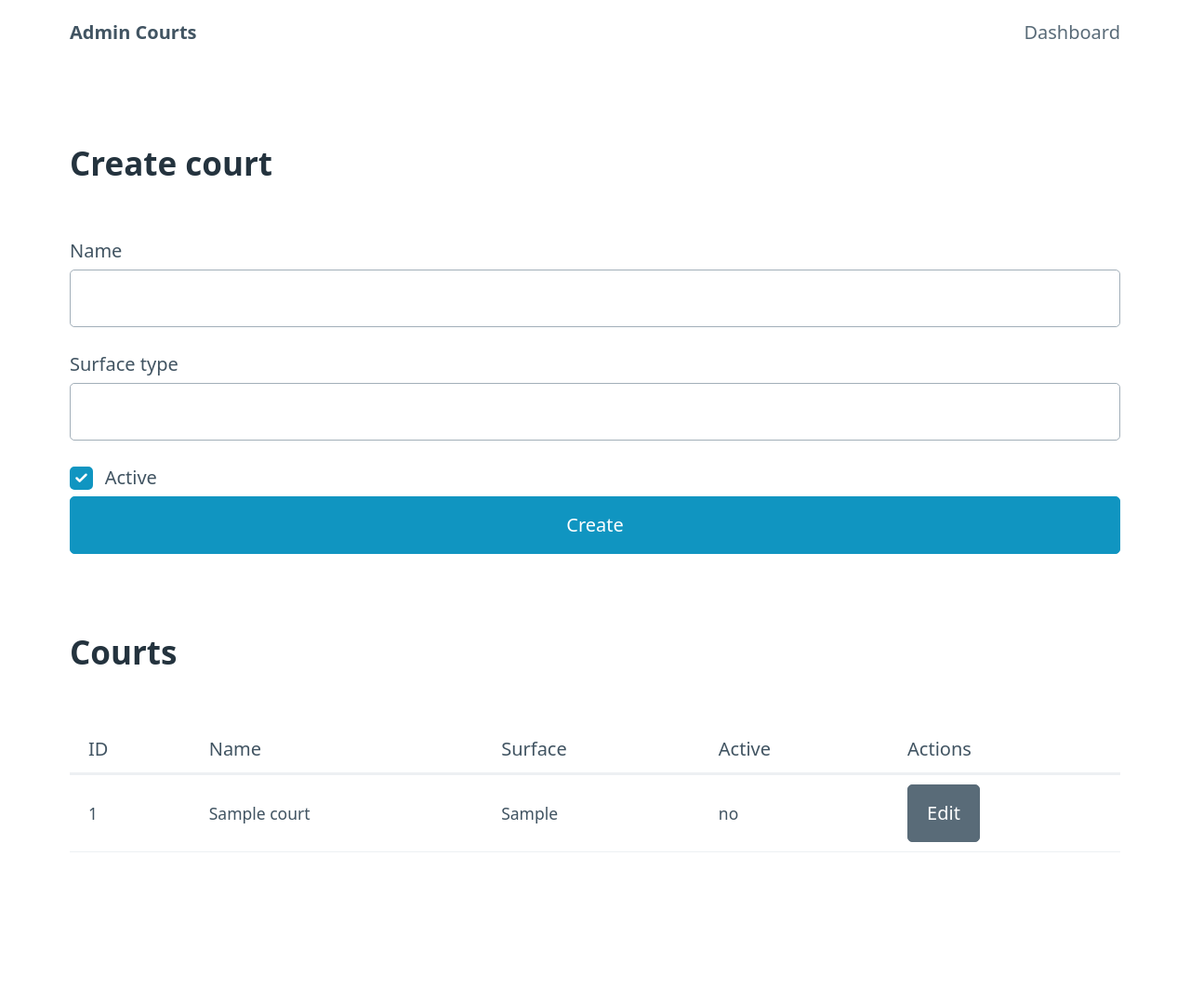
After one commit to lkurtovic/Sustav-za-rezervaciju-teniskog-termina, a FastAPI app: template templates/admin_courts.html in a window 1280 px wide. The commit adds this page. Shown: the whole page at 93% size. Run offline with FastAPI, Linux system fonts and the light colour scheme; the template is opened without the code that fills it: most values are stand-ins (such as "Sample title", 1, 10 or a date in 2020).

Commit message:
dodan admin dashboard i rjeseni fz 07, 08, 09 i task 07 i 08

```diff
--- a/database.py
+++ b/database.py
@@ -1,4 +1,5 @@
 from sqlmodel import create_engine, SQLModel, Session
+from sqlalchemy import text
 import models
 
 sqlite_file_name = "database.db"
@@ -9,6 +10,26 @@ engine = create_engine(sqlite_url, echo=True)
 def create_db_and_tables():
     SQLModel.metadata.create_all(engine)
 
+def ensure_schema():
+    with engine.begin() as conn:
+        columns = {
+            row[1]
+            for row in conn.execute(text("PRAGMA table_info(reservation)"))
+        }
+        if not columns:
+            return
+
+        if "status" not in columns:
+            conn.execute(
+                text("ALTER TABLE reservation ADD COLUMN status VARCHAR DEFAULT 'active'")
+            )
+            conn.execute(text("UPDATE reservation SET status = 'active' WHERE status IS NULL"))
+
+        if "cancelled_at" not in columns:
+            conn.execute(
+                text("ALTER TABLE reservation ADD COLUMN cancelled_at DATETIME")
+            )
+
 # DODAJ OVO: Ova funkcija služi za Dependency Injection u FastAPI-ju
 def get_session():
     with Session(engine) as session:
--- a/main.py
+++ b/main.py
@@ -3,10 +3,11 @@ from fastapi.responses import HTMLResponse, RedirectResponse
 from fastapi.templating import Jinja2Templates
 from fastapi.security import OAuth2PasswordRequestForm
 from sqlmodel import Session, select
-from typing import Annotated
+from typing import Annotated, Optional
+from datetime import datetime
 
 # Uvoz tvojih modula
-from database import engine, get_session
+from database import engine, get_session, create_db_and_tables, ensure_schema
 import models
 import auth
 
@@ -14,6 +15,19 @@ app = FastAPI(title="Tenis Rezervacije v1.0")
 
 # Postavljanje Jinja2 predložaka
 templates = Jinja2Templates(directory="templates")
+
+@app.on_event("startup")
+def on_startup():
+    create_db_and_tables()
+    ensure_schema()
+
+def require_admin(user_id: Optional[int], session: Session) -> models.User:
+    if user_id is None:
+        raise HTTPException(status_code=401, detail="Missing admin user.")
+    user = session.get(models.User, user_id)
+    if not user or not user.is_admin:
+        raise HTTPException(status_code=403, detail="Admin access required.")
+    return user
 
 # --- STRANICE (GET Rute) ---
 
@@ -37,7 +51,8 @@ def dashboard(
     request: Request,
     username: str = "Gost",
     email: str = "nepoznato",
-    is_admin: bool = False
+    is_admin: bool = False,
+    user_id: Optional[int] = None
 ):
     """
     Glavna stranica nakon prijave.
@@ -50,7 +65,8 @@ def dashboard(
             "request": request,
             "username": username,
             "email": email,
-            "is_admin": is_admin
+            "is_admin": is_admin,
+            "user_id": user_id
         }
     )
 
@@ -98,7 +114,10 @@ def login(
 
     # Generiranje URL-a s parametrima za prikaz na dashboardu
     # (Kasnije ćemo ovo zamijeniti sigurnijim Cookie/JWT sustavom)
-    target_url = f"/dashboard?username={user.username}&email={user.email}&is_admin={user.is_admin}"
+    target_url = (
+        f"/dashboard?username={user.username}&email={user.email}"
+        f"&is_admin={user.is_admin}&user_id={user.id}"
+    )
 
     return HTMLResponse(f"<script>window.location.href='{target_url}';</script>")
 
@@ -108,3 +127,152 @@ def login(
 def logout():
     """Vraća korisnika na početnu."""
     return RedirectResponse(url="/", status_code=status.HTTP_302_FOUND)
+
+# --- ADMIN: TERENI ---
+
+@app.get("/admin/courts", response_class=HTMLResponse)
+def admin_courts(
+    request: Request,
+    user_id: Optional[int] = None,
+    session: Session = Depends(get_session)
+):
+    admin_user = require_admin(user_id, session)
+    courts = session.exec(select(models.Court).order_by(models.Court.id)).all()
+    return templates.TemplateResponse(
+        request=request,
+        name="admin_courts.html",
+        context={
+            "request": request,
+            "courts": courts,
+            "user_id": admin_user.id,
+            "admin_user": admin_user,
+        }
+    )
+
+@app.post("/admin/courts")
+def create_court(
+    user_id: int = Form(...),
+    name: str = Form(...),
+    surface_type: str = Form(...),
+    is_active: Optional[str] = Form(None),
+    session: Session = Depends(get_session)
+):
+    require_admin(user_id, session)
+    new_court = models.Court(
+        name=name,
+        surface_type=surface_type,
+        is_active=bool(is_active)
+    )
+    session.add(new_court)
+    session.commit()
+    return RedirectResponse(
+        url=f"/admin/courts?user_id={user_id}",
+        status_code=status.HTTP_303_SEE_OTHER
+    )
+
+@app.get("/admin/courts/{court_id}/edit", response_class=HTMLResponse)
+def edit_court_page(
+    request: Request,
+    court_id: int,
+    user_id: Optional[int] = None,
+    session: Session = Depends(get_session)
+):
+    admin_user = require_admin(user_id, session)
+    court = session.get(models.Court, court_id)
+    if not court:
+        raise HTTPException(status_code=404, detail="Court not found.")
+    return templates.TemplateResponse(
+        request=request,
+        name="admin_edit_court.html",
+        context={
+            "request": request,
+            "court": court,
+            "user_id": user_id,
+            "admin_user": admin_user,
+        }
+    )
+
+@app.post("/admin/courts/{court_id}/edit")
+def update_court(
+    court_id: int,
+    user_id: int = Form(...),
+    name: str = Form(...),
+    surface_type: str = Form(...),
+    is_active: Optional[str] = Form(None),
+    session: Session = Depends(get_session)
+):
+    require_admin(user_id, session)
+    court = session.get(models.Court, court_id)
+    if not court:
+        raise HTTPException(status_code=404, detail="Court not found.")
+    court.name = name
+    court.surface_type = surface_type
+    court.is_active = bool(is_active)
+    session.add(court)
+    session.commit()
+    return RedirectResponse(
+        url=f"/admin/courts?user_id={user_id}",
+        status_code=status.HTTP_303_SEE_OTHER
+    )
+
+# --- ADMIN: REZERVACIJE ---
+
+@app.get("/admin/reservations", response_class=HTMLResponse)
+def admin_reservations(
+    request: Request,
+    user_id: Optional[int] = None,
+    session: Session = Depends(get_session)
+):
+    admin_user = require_admin(user_id, session)
+    statement = (
+        select(models.Reservation, models.User, models.Court)
+        .join(models.User, models.Reservation.user_id == models.User.id)
+        .join(models.Court, models.Reservation.court_id == models.Court.id)
+        .order_by(models.Reservation.start_time)
+    )
+    rows = session.exec(statement).all()
+    reservations = []
+    for reservation, user, court in rows:
+        status_value = (
+            reservation.status.value
+            if reservation.status is not None
+            else models.ReservationStatus.active.value
+        )
+        reservations.append(
+            {
+                "reservation": reservation,
+                "user": user,
+                "court": court,
+                "status": status_value,
+            }
+        )
+    return templates.TemplateResponse(
+        request=request,
+        name="admin_reservations.html",
+        context={
+            "request": request,
+            "reservations": reservations,
+            "user_id": user_id,
+            "admin_user": admin_user,
+        }
+    )
+
+@app.post("/admin/reservations/{reservation_id}/cancel")
+def cancel_reservation(
+    reservation_id: int,
+    user_id: int = Form(...),
+    session: Session = Depends(get_session)
+):
+    require_admin(user_id, session)
+    reservation = session.get(models.Reservation, reservation_id)
+    if not reservation:
+        raise HTTPException(status_code=404, detail="Reservation not found.")
+    if reservation.status != models.ReservationStatus.cancelled:
+        reservation.status = models.ReservationStatus.cancelled
+        reservation.cancelled_at = datetime.utcnow()
+        session.add(reservation)
+        session.commit()
+    return RedirectResponse(
+        url=f"/admin/reservations?user_id={user_id}",
+        status_code=status.HTTP_303_SEE_OTHER
+    )
--- /dev/null
+++ b/templates/admin_courts.html
@@ -0,0 +1,72 @@
+<!DOCTYPE html>
+<html lang="hr">
+<head>
+    <meta charset="UTF-8">
+    <link rel="stylesheet" href="https://cdn.jsdelivr.net/npm/@picocss/pico@1/css/pico.min.css">
+    <title>Admin Courts</title>
+</head>
+<body class="container">
+    <nav>
+        <ul>
+            <li><strong>Admin Courts</strong></li>
+        </ul>
+        <ul>
+            <li>
+                <a href="/dashboard?username={{ admin_user.username }}&email={{ admin_user.email }}&is_admin=true&user_id={{ user_id }}" class="secondary">Dashboard</a>
+            </li>
+        </ul>
+    </nav>
+
+    <main>
+        <section>
+            <h2>Create court</h2>
+            <form method="post" action="/admin/courts">
+                <input type="hidden" name="user_id" value="{{ user_id }}">
+                <label>Name
+                    <input type="text" name="name" required>
+                </label>
+                <label>Surface type
+                    <input type="text" name="surface_type" required>
+                </label>
+                <label>
+                    <input type="checkbox" name="is_active" checked>
+                    Active
+                </label>
+                <button type="submit">Create</button>
+            </form>
+        </section>
+
+        <section>
+            <h2>Courts</h2>
+            <table>
+                <thead>
+                    <tr>
+                        <th>ID</th>
+                        <th>Name</th>
+                        <th>Surface</th>
+                        <th>Active</th>
+                        <th>Actions</th>
+                    </tr>
+                </thead>
+                <tbody>
+                    {% for court in courts %}
+                        <tr>
+                            <td>{{ court.id }}</td>
+                            <td>{{ court.name }}</td>
+                            <td>{{ court.surface_type }}</td>
+                            <td>{{ "yes" if court.is_active else "no" }}</td>
+                            <td>
+                                <a href="/admin/courts/{{ court.id }}/edit?user_id={{ user_id }}" role="button" class="secondary">Edit</a>
+                            </td>
+                        </tr>
+                    {% else %}
+                        <tr>
+                            <td colspan="5">No courts yet.</td>
+                        </tr>
+                    {% endfor %}
+                </tbody>
+            </table>
+        </section>
+    </main>
+</body>
+</html>
--- a/templates/dashboard.html
+++ b/templates/dashboard.html
@@ -33,6 +33,12 @@
             {% if is_admin %}
                 <span class="admin-badge">ADMINISTRATOR</span>
                 <p style="margin-top:20px;">Imate pristup upravljanju terenima i terminima.</p>
+                {% if user_id %}
+                    <div style="margin-top:20px;">
+                        <a href="/admin/courts?user_id={{ user_id }}" role="button">Manage courts</a>
+                        <a href="/admin/reservations?user_id={{ user_id }}" role="button" class="secondary">Manage reservations</a>
+                    </div>
+                {% endif %}
             {% else %}
                 <span class="user-badge">KORISNIK (IGRAČ)</span>
                 <p style="margin-top:20px;">Možete pregledavati i rezervirati slobodne termine.</p>
```
Also changed, not shown: models.py (+8 -0 lines), templates/admin_edit_court.html (added, +40 -0 lines), templates/admin_reservations.html (added, +65 -0 lines).
